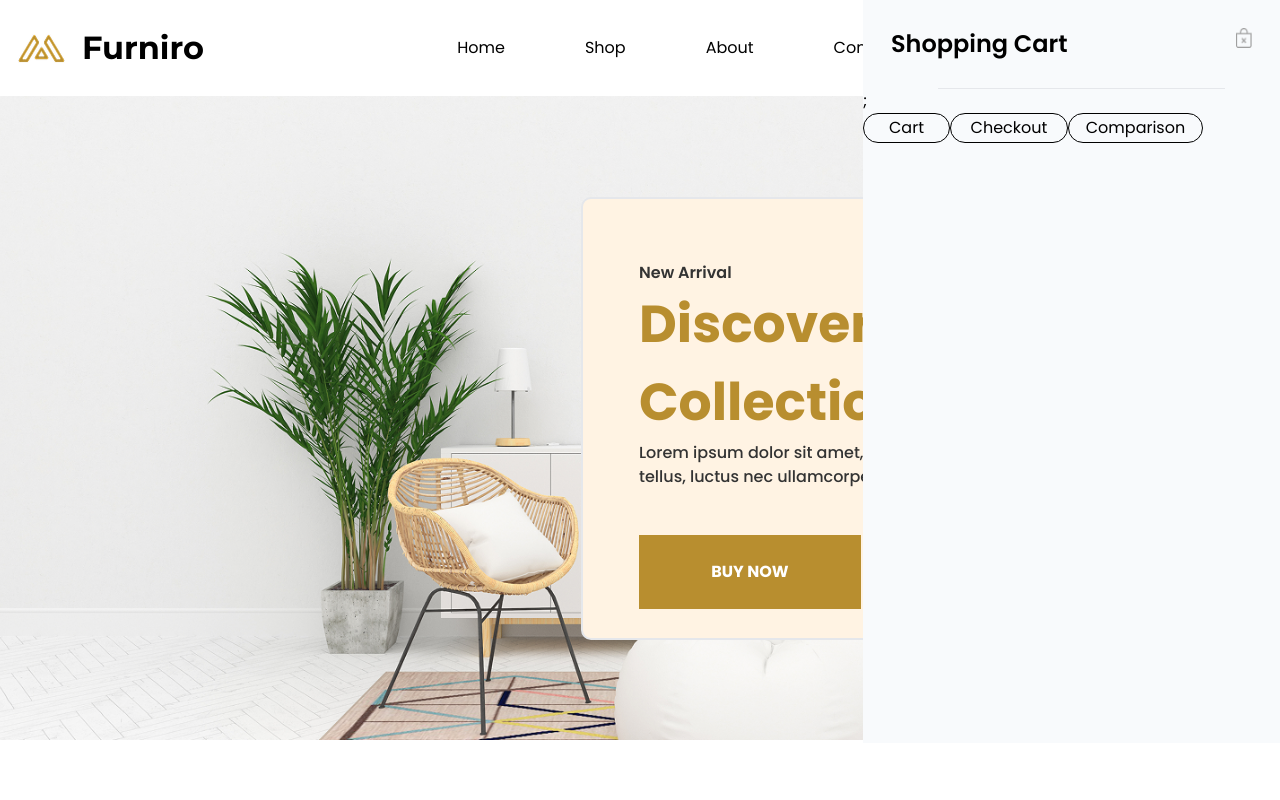
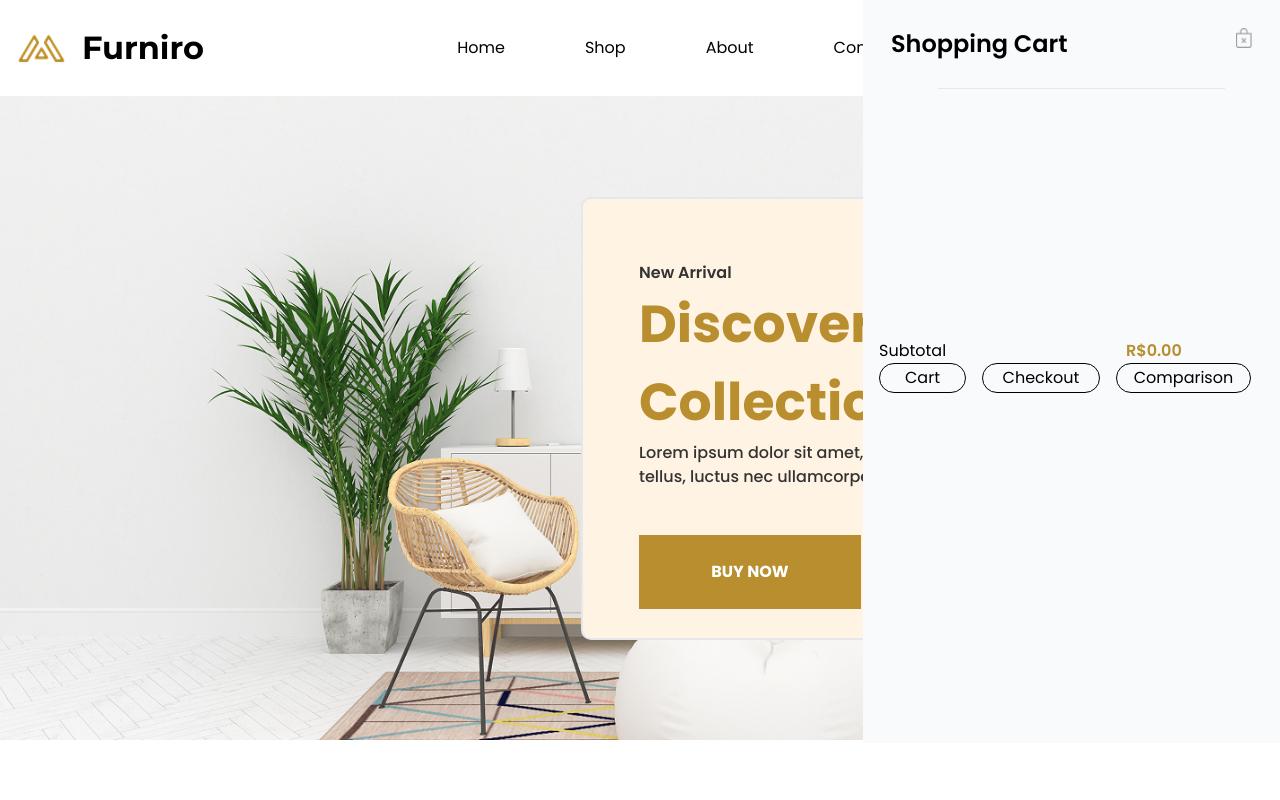
Before and after one commit to ThaisSil/Desafio3-TI-Rex, a React (Vite) app: page / in a window 1280 px wide. Both pictures are taken after a click on the icon 1198 px from the left and 47 px from the top of the page. Shown: the top 800 px of the page. Built offline with nearby package versions, Linux system fonts and the light colour scheme; data requests are answered from the project's data file.

Commit message:
fix:fixed header and overlay

```diff
--- a/src/components/Header.tsx
+++ b/src/components/Header.tsx
@@ -20,6 +20,9 @@ const Header = () => {
   const handleGoToCart = () => {
     navigate("/Cart");
   };
+  const handleGoToCheckout = () => {
+    navigate("/Checkout");
+  }
 
 
   return (
@@ -78,27 +81,29 @@ const Header = () => {
                         </div>
                       </div>
                     </div>
-                    <div>
-                      <span>Subtotal</span>
-                      <span className="text-[#B88E2F] font-semibold">
-                        {(item?.originalPrice ?? 0) * (item?.quantity ?? 0)}
-                      </span>
 
                     </div>
-                    </div>
-                ))};
+                ))}
 
-                <div>
+                <div className="mt-[250px]">
+                  <span className="px-4 mr-40">Subtotal</span>
+                  <span className="text-[#B88E2F] font-semibold"> R$
+                    {cart.reduce((total, item) => total + (item.originalPrice * item.quantity), 0).toFixed(2)}
+                  </span>
+                </div>
+
+                <div className="">
                   <button
-                    className="w-[87px] h-[30px] border border-black rounded-3xl gap-3 text-center"
+                    className="w-[87px] h-[30px] border border-black rounded-3xl gap-3 mx-4 text-center"
                     onClick={handleGoToCart}
                   >
                     Cart
                   </button>
-                  <button className="w-[118px] h-[30px] border border-black rounded-3xl gap-3 text-center">
+                  <button className="w-[118px] h-[30px] border border-black rounded-3xl gap-3 text-center"
+                  onClick={handleGoToCheckout}>
                     Checkout
                   </button>
-                  <button className="w-[135px] h-[30px] border border-black rounded-3xl gap-3 text-center">
+                  <button className="w-[135px] h-[30px] border border-black rounded-3xl gap-3 mx-4 text-center">
                     Comparison
                   </button>
                 </div>
```
